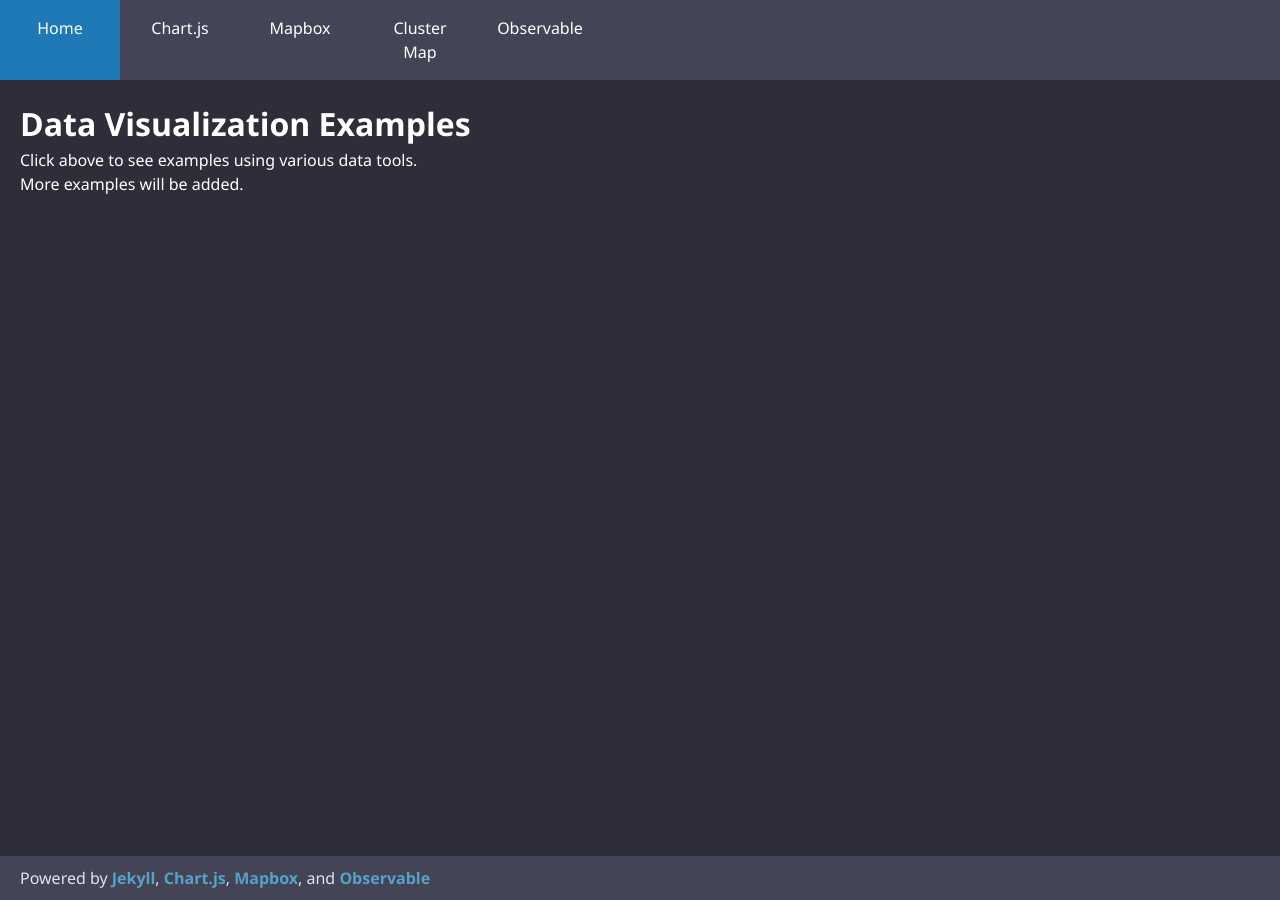
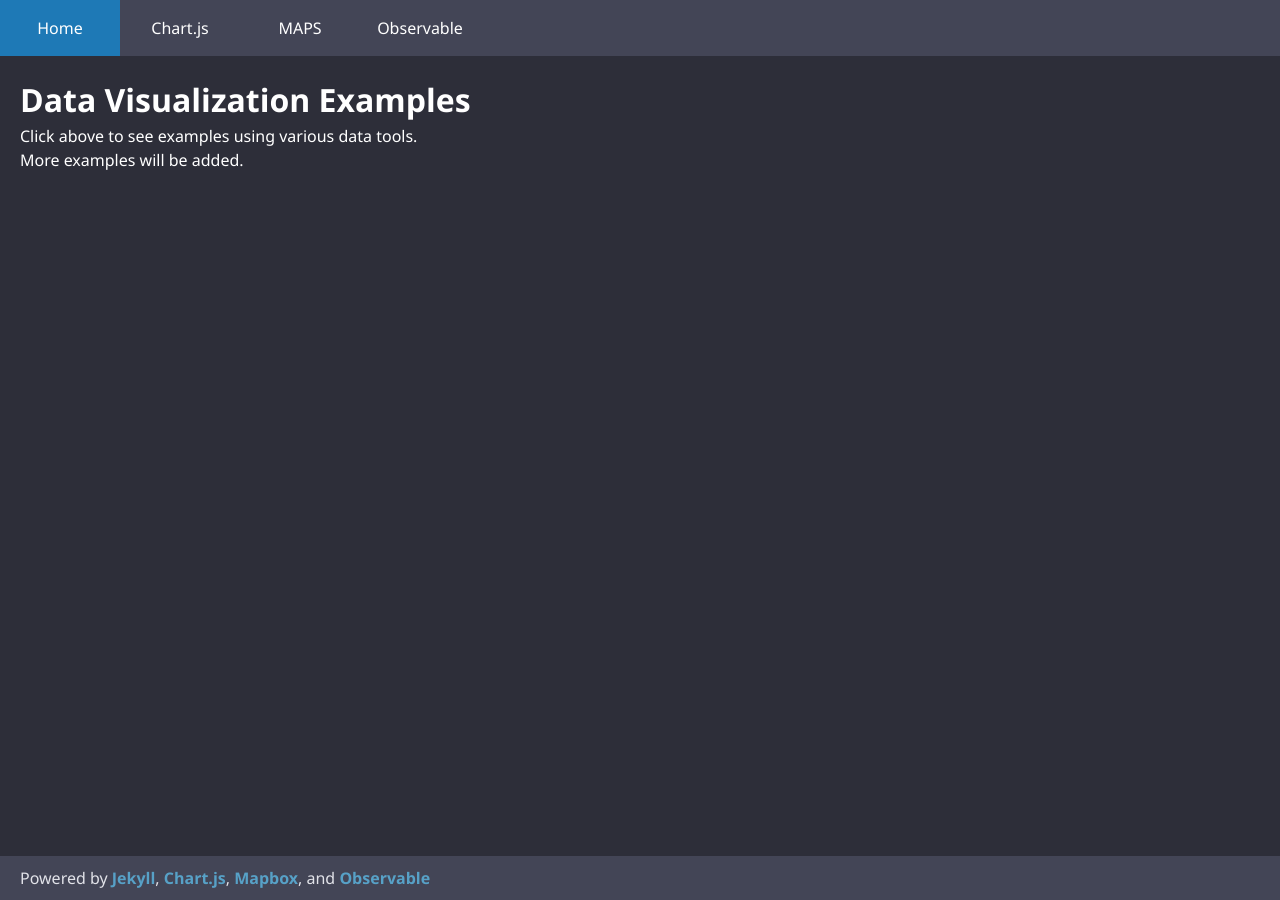
Before and after one commit to a-prejean/data-viz, a Jekyll site: the page built from index.html, in a window 1280 px wide. Built offline with Jekyll 4.4.1, drawn with Linux system fonts in a browser that asks for light colours.

Commit message:
Dropdown tab menu

```diff
--- a/_includes/navigation.html
+++ b/_includes/navigation.html
@@ -1,5 +1,20 @@
 <nav class="flex-header">
   {% for item in site.data.navigation %}
-    <a href="{{ site.baseurl }}{{ item.link }}"{% if page.url == item.link %} class="tablink active"{% endif %} class="tablink">{{ item.name }}</a>
+
+    {% if item.type != "dropdown" %}
+      <a href="{{ site.baseurl }}{{ item.link }}" class="tablink{% if page.url == item.link %} active{% endif %}">{{ item.name }}</a>
+    {% endif %}
+
+    {% if item.name == "MAPS" %}
+      <div class="dropdown">
+        <button class="dropbtn{% if page.url == item.link %} active{% endif %}" onclick="document.location='{{ site.baseurl }}{{ item.link }}'">{{ item.name }}</button>
+        <div class="dropdown-content">
+          {% for link in item.links %}
+            <a href="{{ site.baseurl }}/pages/maps/{{ link }}.html">{{ link }}</a>
+          {% endfor %}
+        </div>
+      </div>
+    {% endif %}
+
   {% endfor %}
 </nav>
--- a/_sass/_header.scss
+++ b/_sass/_header.scss
@@ -13,74 +13,79 @@
   // height: 27px;
 }
 
-.tablink-container {
-  display: flex;
-  // justify-content: space-evenly;
-  justify-content: flex-start;
-}
-
 // Tabs
 .tablink { // Default
-  flex: 0 1 120px; // 10%
+  flex: 0 1 $tab-width; // 10%
   background-color: $bg-border-color;
   color: $text-color;
   border: none;
   outline: none;
   cursor: pointer;
-  padding: 16px;
+  padding: $tab-font-padding-size;
   // text-overflow: clip;
-  font-size: 16px;
+  font-size: $tab-font-padding-size;
   text-align: center;
   text-decoration: none;
 }
 
-.tablink.active {
+.tablink.active, .dropbtn.active {
   background-color: $accent-color !important;
 }
 
-.tablink:hover {
+.tablink:hover, .dropdown:hover .dropbtn, .dropbtn:focus {
   background-color: $accent-color2;
 }
 
+// Dropdowns
 .dropdown {
-  float: left;
-  overflow: hidden;
+  // float: left;
+  // overflow: hidden;
+  flex: 0 1 $tab-width; // 10%
 }
 
 .dropdown .dropbtn {
-  cursor: pointer;
-  font-size: 16px;
+  background-color: $bg-border-color;
+  color: $text-color;
   border: none;
   outline: none;
-  color: white;
-  padding: 14px 16px;
-  background-color: inherit;
-  font-family: inherit;
-  margin: 0;
+  cursor: pointer;
+  padding: $tab-font-padding-size;
+  font-size: $tab-font-padding-size;
+  font: 100% $font-stack;
+  line-height: 1.5;
+  min-width: $tab-width;
+  text-align: center;
+  text-decoration: none;
 }
 
 .dropdown-content {
   display: none;
   position: absolute;
-  background-color: #f9f9f9;
-  min-width: 160px;
-  box-shadow: 0px 8px 16px 0px rgba(0,0,0,0.2);
+  background-color: $bg-border-color;
+  min-width: $tab-width;
+  box-shadow: 0px 6px 12px 0px rgba(0,0,0,0.1);
   z-index: 1;
 }
 
 .dropdown-content a {
-  float: none;
-  color: black;
-  padding: 12px 16px;
+  // float: none;
+  color: $text-color;
+  padding: $tab-font-padding-size; // 12px 16px;
   text-decoration: none;
   display: block;
   text-align: left;
 }
 
 .dropdown-content a:hover {
-  background-color: #ddd;
+  background-color: $accent-color2;
 }
 
-.show {
+// Hover dropdown
+.dropdown:hover .dropdown-content {
   display: block;
 }
+
+// Click dropdown, not needed otherwise
+// .show {
+//   display: block;
+// }
--- a/_sass/_variables.scss
+++ b/_sass/_variables.scss
@@ -27,6 +27,9 @@
 
 $mobile: 800px;
 
+$tab-width: 120px;
+$tab-font-padding-size: 16px;
+
 // Colors
 $blues: [#0064ab,#1e79b6,#3a8dbf,#57a1c7,#75b5d0,#94c8d9,#b3dbe3,#d4edf0,#f5ffff];
 // $blues: [#0065a3,#2479ae,#418db8,#5ca0c2,#79b4cb,#96c7d6,#b4dae2,#d4edef,#f3ffff];
--- a/pages/map-clusters.html
+++ b/pages/maps/Clusters.html
@@ -8,4 +8,4 @@
 
 <script src="https://api.mapbox.com/mapbox-gl-js/v1.11.1/mapbox-gl.js"></script>
 <script src="https://d3js.org/d3.v5.min.js"></script>
-<script src="../assets/js/mapbox-clusters-B.js"></script>
+<script src="{{ site.baseurl }}/assets/js/mapbox-clusters-B.js"></script>
```
Also changed, not shown: other parts of pages/maps/Clusters.html (+1 -1 lines), _data/navigation.yml (+7 -5 lines), pages/maps.html (+4 -6 lines), pages/maps/Choropleth.html (added, +8 -0 lines).
